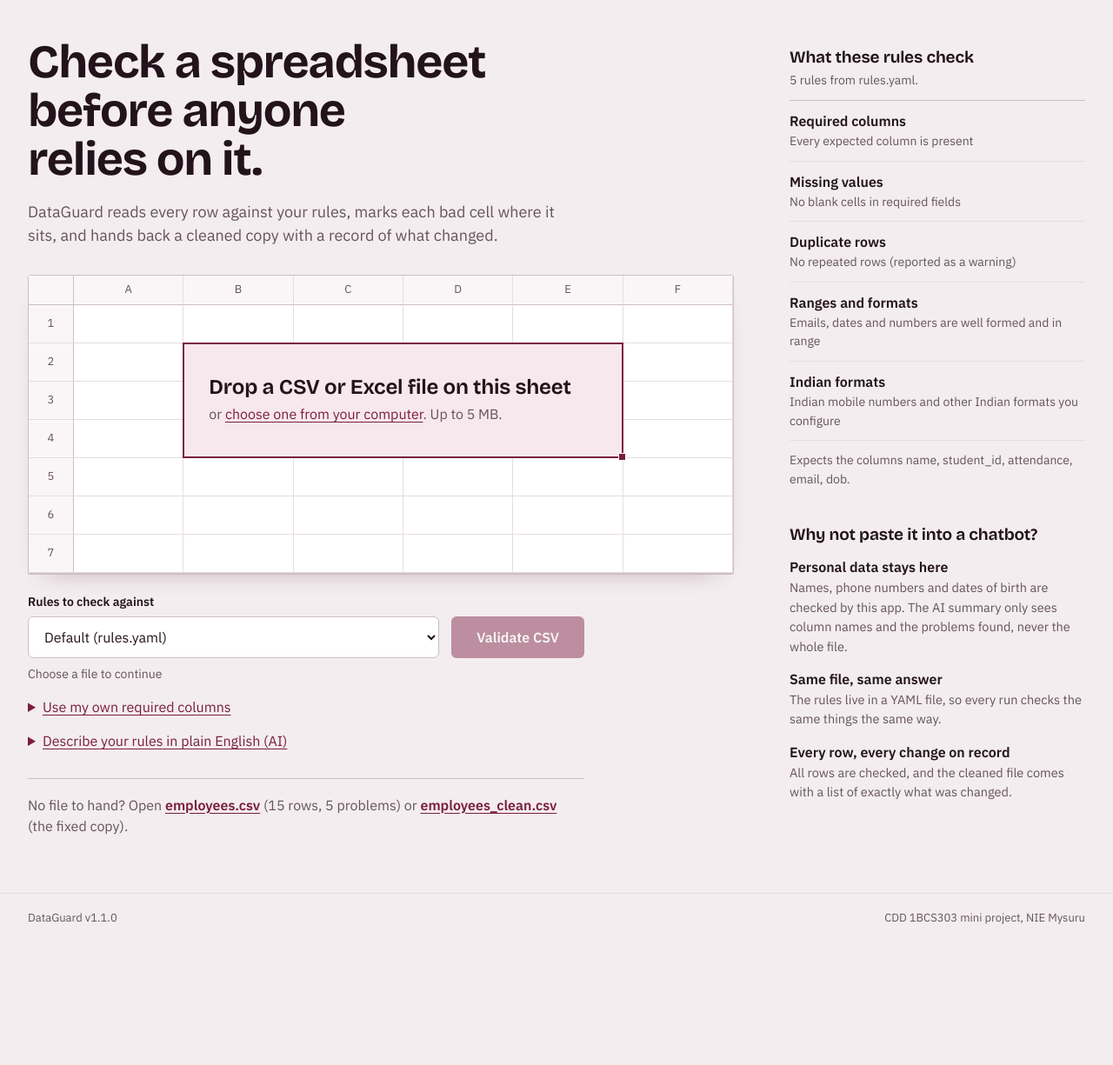
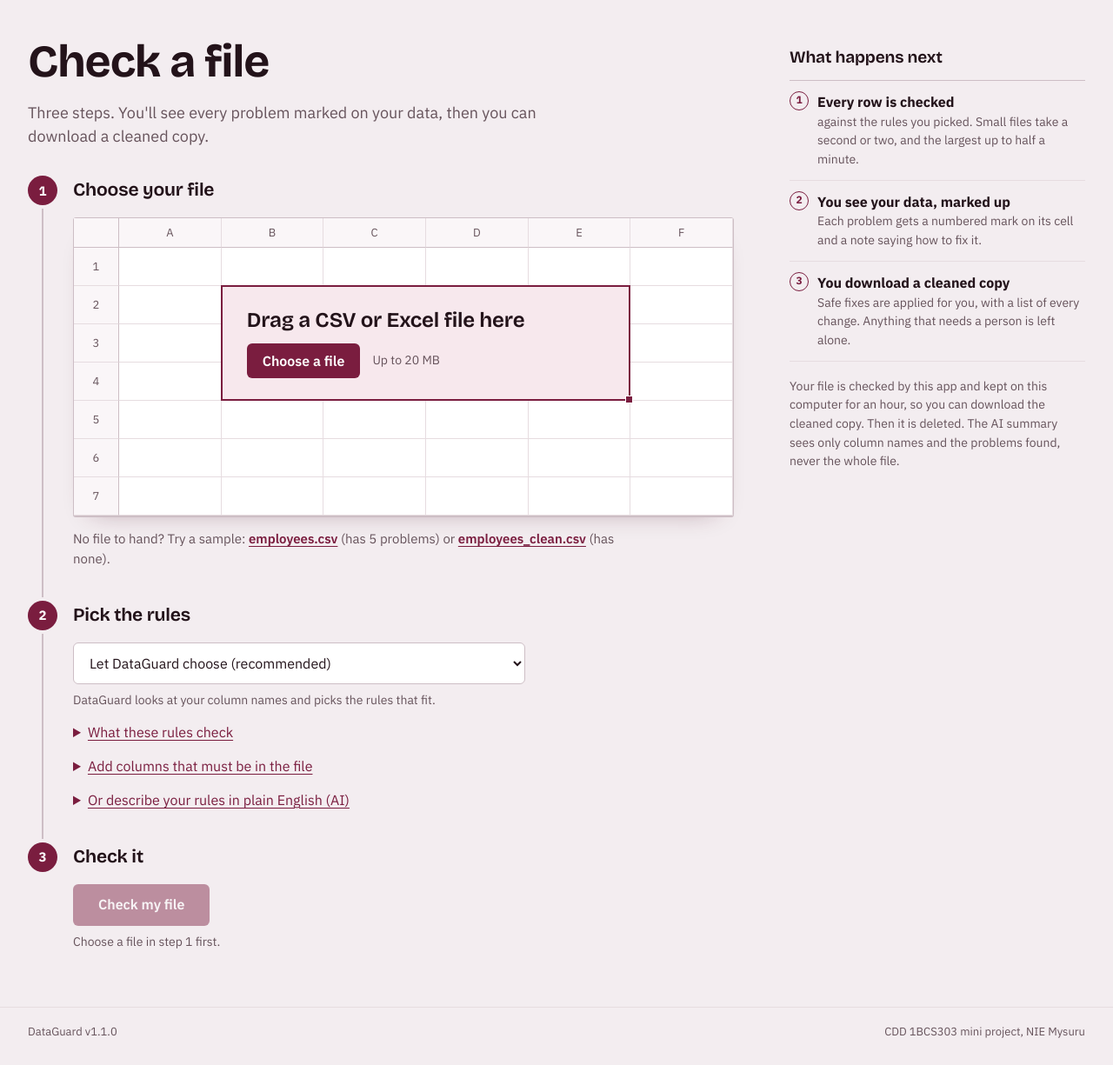
Before and after one commit to 2025csjanakiabhayakumarc-ux/CDD_Project, a Flask app: page /check in a window 1280 px wide. Shown: the part 52-1277 px from the top of the page at 87% size. Before the commit the page ends 1115 px from the top, so only its background shows below. Run offline with Flask 3, Linux system fonts and the light colour scheme.

Commit message:
feat(upload): three-step upload page, 20 MB limit, downloads that work
The upload page is now three numbered steps (choose file, pick rules, check), defaults to auto-detected rules, and its sidebar explains what happens next.

Downloads of the cleaned CSV failed for any file over a few KB: the upload was stored in the session cookie, which browsers drop above about 4 KB. It is now kept in a temporary folder for an hour, with only a random id in the cookie. Page wording says so.

Upload limit raised from 5 MB to 20 MB (DATAGUARD_MAX_UPLOAD_MB), shown on the page and in errors.

```diff
--- a/src/webapp/app.py
+++ b/src/webapp/app.py
@@ -8,6 +8,10 @@ or:
 from __future__ import annotations
 
 import os
+import re
+import secrets
+import tempfile
+import time
 from pathlib import Path
 
 from dotenv import load_dotenv
@@ -18,6 +22,13 @@ from . import service
 load_dotenv()
 
 ALLOWED_SUFFIXES = (".csv", ".tsv", ".txt", ".xlsx")
+MAX_UPLOAD_MB = int(os.environ.get("DATAGUARD_MAX_UPLOAD_MB", "20"))
+# The last upload is kept on disk so "Download cleaned CSV" can use it. It used to sit in
+# the session cookie, but browsers drop cookies over about 4 KB, so downloads failed for
+# any real file. Only a random id goes in the cookie now.
+UPLOAD_DIR = Path(tempfile.gettempdir()) / "dataguard_uploads"
+KEEP_SECONDS = 60 * 60
+_UPLOAD_ID = re.compile(r"^[A-Za-z0-9_-]{20,64}$")
 _ROOT = Path(__file__).resolve().parents[2]
 _TEMPLATES_DIR = _ROOT / "templates_rules"
 # One-click sample files on the upload page: name -> (file in samples/, rule template)
@@ -25,6 +36,34 @@ SAMPLES = {
     "employees": ("employees.csv", "employees"),
     "employees_clean": ("employees_clean.csv", "employees"),
 }
+
+
+def _keep_upload(file_data: bytes) -> str:
+    """Save an upload for the download links and return its id. Old uploads are deleted."""
+    UPLOAD_DIR.mkdir(parents=True, exist_ok=True)
+    cutoff = time.time() - KEEP_SECONDS
+    for old in UPLOAD_DIR.glob("*.bin"):
+        try:
+            if old.stat().st_mtime < cutoff:
+                old.unlink()
+        except OSError:
+            pass  # another request removed it first
+    upload_id = secrets.token_urlsafe(24)
+    (UPLOAD_DIR / f"{upload_id}.bin").write_bytes(file_data)
+    return upload_id
+
+
+def _kept_upload(upload_id: str | None) -> bytes | None:
+    """The saved upload for this id, or None if it is missing, expired or the id is bad."""
+    if not upload_id or not _UPLOAD_ID.match(upload_id):
+        return None
+    path = UPLOAD_DIR / f"{upload_id}.bin"
+    try:
+        if path.stat().st_mtime < time.time() - KEEP_SECONDS:
+            return None
+        return path.read_bytes()
+    except OSError:
+        return None
 
 
 def _describe(config_path: Path) -> dict:
@@ -39,15 +78,15 @@ def _describe(config_path: Path) -> dict:
 
 
 def _rule_sets() -> list[dict]:
-    """The choices in the "Rule template" menu. The first one is selected by default."""
-    sets = [{"value": "default", "label": "Default (rules.yaml)", "source": "rules.yaml",
+    """The choices in the "Pick the rules" menu. The upload page selects "auto" first."""
+    sets = [{"value": "default", "label": "Student records (rules.yaml)", "source": "rules.yaml",
              **_describe(service._config_path())}]
     if _TEMPLATES_DIR.is_dir():
         for path in sorted(_TEMPLATES_DIR.glob("*.yaml")):
             label = path.stem.replace("_", " ").title()
             sets.append({"value": path.stem, "label": label, "source": f"the {label} template",
                          "path": str(path), **_describe(path)})
-    sets.append({"value": "auto", "label": "Auto-detect from my file",
+    sets.append({"value": "auto", "label": "Let DataGuard choose from my columns",
                  "source": "rules picked from your file's columns",
                  "columns": [], "rules": list(service.RULE_NAMES)})
     return sets
@@ -55,14 +94,14 @@ def _rule_sets() -> list[dict]:
 
 def create_app() -> Flask:
     app = Flask(__name__)
-    app.config["MAX_CONTENT_LENGTH"] = 5 * 1024 * 1024  # 5 MB
+    app.config["MAX_CONTENT_LENGTH"] = MAX_UPLOAD_MB * 1024 * 1024
     app.secret_key = os.environ.get("SECRET_KEY", "dataguard-dev-key")
 
     @app.context_processor
     def ai_flag():
         # With a Gemini key, the summary sends column names and the problems found
         # (never the file itself), so the privacy wording on the pages changes.
-        return {"ai_on": bool(os.environ.get("GEMINI_API_KEY"))}
+        return {"ai_on": bool(os.environ.get("GEMINI_API_KEY")), "max_mb": MAX_UPLOAD_MB}
 
     def upload_page(error: str = "", status: int = 200):
         # Leave out "path" so server file paths are not written into the page.
@@ -125,7 +164,8 @@ def create_app() -> Flask:
         from src.ai.summary import summarise
         ai_summary = summarise(report)
 
-        session["last_upload"] = file_data
+        session.pop("last_upload", None)  # cookies from before this change held the whole file
+        session["upload_id"] = _keep_upload(file_data)
         session["last_filename"] = filename
         rule_source = "your plain-English rules (AI)" if ai_config else rule_set["source"]
         return render_template("report.html", report=report, rule_source=rule_source,
@@ -134,14 +174,16 @@ def create_app() -> Flask:
 
     @app.errorhandler(413)
     def too_big(_error):
-        return upload_page("That file is bigger than 5 MB. Please upload a smaller file.", 413)
+        return upload_page(f"That file is bigger than {MAX_UPLOAD_MB} MB. Please upload a smaller file.", 413)
+
+    no_file = "No file to clean. Files are kept for an hour after checking, so please check it again."
 
     @app.get("/download-cleaned")
     def download_cleaned():
-        file_data = session.get("last_upload")
+        file_data = _kept_upload(session.get("upload_id"))
         filename = session.get("last_filename", "data.csv")
         if not file_data:
-            return upload_page("No file to clean. Please upload a file first.", 400)
+            return upload_page(no_file, 400)
         cleaned_csv, _summary, _log = service.get_cleaned_csv(file_data)
         stem = filename.rsplit(".", 1)[0] if "." in filename else filename
         return Response(
@@ -152,10 +194,10 @@ def create_app() -> Flask:
 
     @app.get("/download-changes")
     def download_changes():
-        file_data = session.get("last_upload")
+        file_data = _kept_upload(session.get("upload_id"))
         filename = session.get("last_filename", "data.csv")
         if not file_data:
-            return upload_page("No file to clean. Please upload a file first.", 400)
+            return upload_page(no_file, 400)
         _csv, _summary, log = service.get_cleaned_csv(file_data)
         changes_csv = service.get_changes_csv(log)
         stem = filename.rsplit(".", 1)[0] if "." in filename else filename
--- a/src/webapp/static/app.js
+++ b/src/webapp/static/app.js
@@ -63,7 +63,9 @@
 
     var setReady = function (ready) {
       submit.disabled = !ready;
-      help.textContent = ready ? "Ready to check." : "Choose a file to continue";
+      help.textContent = ready ? "Ready. Most files take a few seconds." : "Choose a file in step 1 first.";
+      var step = $("step-file");
+      if (step) step.classList.toggle("is-done", ready);
     };
     setReady(false);
 
@@ -143,7 +145,7 @@
     // Coming back with the browser's Back button must not leave the button stuck.
     window.addEventListener("pageshow", function () {
       submit.classList.remove("is-busy");
-      submit.querySelector(".btn-label").textContent = "Validate CSV";
+      submit.querySelector(".btn-label").textContent = "Check my file";
     });
   }
 
--- a/src/webapp/static/style.css
+++ b/src/webapp/static/style.css
@@ -159,7 +159,34 @@ select:hover, input[type="text"]:hover { border-color: var(--ink); }
 .dropzone.has-file .dropzone-title { font-size: 19px; }
 .peek-foot { padding: 10px 18px; font-size: 13px; color: var(--ink-2); border-top: 1px solid var(--line); }
 
-.control-row { display: grid; grid-template-columns: minmax(0, 1fr) auto; gap: 14px; align-items: end; margin-top: 22px; max-width: 640px; }
+/* Three numbered steps: file, rules, check. A line joins the numbers so the order reads at a glance. */
+.upload-main h1 { font-size: clamp(36px, 4.4vw, 52px); }
+.form-steps { list-style: none; margin: 0; padding: 0; }
+.form-step { position: relative; padding: 0 0 36px 52px; }
+.form-step::before { content: ""; position: absolute; left: 16px; top: 38px; bottom: 4px; width: 2px; background: var(--line-strong); }
+.form-step:last-child { padding-bottom: 0; }
+.form-step:last-child::before { display: none; }
+.step-title { display: flex; align-items: center; min-height: 34px; margin: 0 0 14px; font: 650 21px/1.2 var(--display); letter-spacing: -0.01em; }
+.step-title label { cursor: pointer; }
+.step-num { position: absolute; left: 0; top: 0; width: 34px; height: 34px; display: grid; place-items: center; border-radius: 50%;
+  background: var(--btn); color: #fff; font: 700 15px/1 var(--body); }
+.form-step.is-done .step-num { background: var(--ok); color: var(--sheet); font-size: 0; }
+.form-step.is-done .step-num::after { content: "✓"; font-size: 16px; }
+#step-rules select { max-width: 520px; }
+.pick-btn { display: inline-flex; align-items: center; min-height: 40px; padding: 0 18px; border-radius: 6px; background: var(--btn); color: #fff; font-weight: 600; }
+.dropzone:hover .pick-btn { background: var(--btn-hover); }
+.drop-limit { margin-left: 10px; font-size: 14px; }
+#drop-sub { display: flex; align-items: center; flex-wrap: wrap; gap: 4px; margin-top: 8px; }
+.dropzone.has-file #drop-sub { margin-top: 0; }
+.form-step .samples { margin-top: 14px; padding-top: 0; border-top: 0; font-size: 15px; }
+.rules-peek .rule-list { margin-top: 10px; }
+.next-list { list-style: none; counter-reset: next; margin: 14px 0 0; padding: 0; border-top: 1px solid var(--line-strong); }
+.next-list li { counter-increment: next; position: relative; padding: 12px 0 12px 32px; border-bottom: 1px solid var(--line); }
+.next-list li::before { content: counter(next); position: absolute; left: 0; top: 12px; width: 22px; height: 22px; display: grid; place-items: center;
+  border: 1.5px solid var(--wine); border-radius: 50%; color: var(--wine); font-size: 12px; font-weight: 700; }
+.next-list strong { display: block; }
+.next-list span { display: block; font-size: 14px; color: var(--ink-2); }
+.side-note { margin-top: 18px; font-size: 14px; color: var(--ink-2); }
 .helper { margin-top: 8px; font-size: 14px; color: var(--ink-2); }
 .options { margin-top: 14px; max-width: 640px; }
 .options summary, .how summary, .disclosure summary { cursor: pointer; color: var(--wine); text-decoration: underline; text-underline-offset: 3px; width: fit-content; }
--- a/src/webapp/templates/base.html
+++ b/src/webapp/templates/base.html
@@ -21,7 +21,7 @@
       </a>
       <nav class="crumbs" aria-label="Steps">{% block crumbs %}{% endblock %}</nav>
       <div class="topbar-end">
-        <span class="local-note" title="{% if ai_on %}Your file is checked by this app and not stored. The AI summary sees only column names and the problems found.{% else %}Your file is checked by this app. It is not sent to any AI service and is not stored.{% endif %}">Your file stays on this computer</span>
+        <span class="local-note" title="{% if ai_on %}Your file is checked by this app and deleted within an hour. The AI summary sees only column names and the problems found.{% else %}Your file is checked by this app. It is not sent to any AI service and is deleted within an hour.{% endif %}">Your file stays on this computer</span>
         <button class="icon-btn" id="theme-toggle" type="button" aria-label="Switch between light and dark mode">
           <svg viewBox="0 0 24 24" width="16" height="16" aria-hidden="true"><path d="M21 12.8A9 9 0 1 1 11.2 3a7 7 0 0 0 9.8 9.8Z" fill="currentColor"/></svg>
         </button>
--- a/src/webapp/templates/error.html
+++ b/src/webapp/templates/error.html
@@ -13,7 +13,7 @@
     <li>The file ends in .csv or .xlsx. In Excel or Sheets, choose <em>Save as</em> and pick CSV.</li>
     <li>It opens in Excel or Google Sheets without a warning.</li>
     <li>The first row holds the column names.</li>
-    <li>The file is not empty and is under 5 MB.</li>
+    <li>The file is not empty and is under {{ max_mb }} MB.</li>
   </ul>
   <div class="error-actions">
     <a class="btn btn-primary" href="{{ url_for('index') }}">Try another file</a>
--- a/src/webapp/templates/index.html
+++ b/src/webapp/templates/index.html
@@ -5,8 +5,8 @@
 {% block content %}
 <div class="upload-layout">
   <section class="upload-main" aria-labelledby="upload-title">
-    <h1 id="upload-title">Check a spreadsheet before anyone relies on it.</h1>
-    <p class="lead">DataGuard reads every row against your rules, marks each bad cell where it sits, and hands back a cleaned copy with a record of what changed.</p>
+    <h1 id="upload-title">Check a file</h1>
+    <p class="lead">Three steps. You'll see every problem marked on your data, then you can download a cleaned copy.</p>
 
     {% if error %}
     <div class="banner banner-error" role="alert">
@@ -15,6 +15,10 @@
     {% endif %}
 
     <form id="upload-form" method="post" action="{{ url_for('validate') }}" enctype="multipart/form-data">
+      <ol class="form-steps">
+
+        <li class="form-step" id="step-file">
+          <h2 class="step-title"><span class="step-num" aria-hidden="true">1</span>Choose your file</h2>
           <div class="sheet upload-sheet">
             <label class="dropzone" id="dropzone" for="file">
               <input class="visually-hidden" id="file" name="file" type="file" accept=".csv,.tsv,.txt,.xlsx,text/csv,application/vnd.openxmlformats-officedocument.spreadsheetml.sheet" required>
@@ -26,8 +30,8 @@
                 {% for _ in range(6) %}<span class="bs-cell" aria-hidden="true"></span>{% endfor %}
                 {% endfor %}
                 <span class="drop-copy">
-              <span class="dropzone-title" id="drop-title">Drop a CSV or Excel file on this sheet</span>
-              <span class="dropzone-sub" id="drop-sub">or <span class="link-text">choose one from your computer</span>. Up to 5 MB.</span>
+                  <span class="dropzone-title" id="drop-title">Drag a CSV or Excel file here</span>
+                  <span class="dropzone-sub" id="drop-sub"><span class="pick-btn">Choose a file</span> <span class="drop-limit">Up to {{ max_mb }} MB</span></span>
                   <span class="fill-handle" aria-hidden="true"></span>
                 </span>
               </span>
@@ -35,65 +39,68 @@
 
             <div class="file-peek" id="file-peek" hidden>
               <div class="table-scroll"><table class="grid peek-table" id="peek-table"></table></div>
-          <p class="peek-foot"><span id="peek-name" hidden></span><span id="peek-size"></span>, first rows shown.</p>
+              <p class="peek-foot"><span id="peek-name" hidden></span><span id="peek-size"></span>. These are the first rows of your file.</p>
             </div>
           </div>
+          <p class="samples">No file to hand? Try a sample:
+            <a href="{{ url_for('try_sample', name='employees') }}">employees.csv</a> (has 5 problems) or
+            <a href="{{ url_for('try_sample', name='employees_clean') }}">employees_clean.csv</a> (has none).</p>
+        </li>
 
-      <div class="control-row">
-        <div class="field">
-          <label class="field-label" for="template">Rules to check against</label>
-          <select id="template" name="template">
-            {% for s in rule_sets %}
-            <option value="{{ s.value }}"{% if loop.first %} selected{% endif %}>{{ s.label }}</option>
+        <li class="form-step" id="step-rules">
+          <h2 class="step-title"><span class="step-num" aria-hidden="true">2</span><label for="template">Pick the rules</label></h2>
+          <select id="template" name="template" aria-describedby="check-summary">
+            {% for s in rule_sets if s.value == 'auto' %}
+            <option value="auto" selected>Let DataGuard choose (recommended)</option>
             {% endfor %}
+            <optgroup label="Ready-made rule sets">
+              {% for s in rule_sets if s.value != 'auto' %}
+              <option value="{{ s.value }}">{{ s.label }}</option>
+              {% endfor %}
+            </optgroup>
           </select>
-        </div>
-        <button class="btn btn-primary btn-lg" type="submit" id="submit-btn">
-          <span class="btn-label">Validate CSV</span>
-          <span class="spinner" aria-hidden="true"></span>
-        </button>
-      </div>
-      <p class="helper" id="submit-help" aria-live="polite">Choose a file to continue</p>
-
+          <p class="helper" id="check-summary"></p>
+          <details class="options rules-peek">
+            <summary>What these rules check</summary>
+            <ul class="rule-list" id="check-rules"></ul>
+            <p class="expects" id="check-columns"></p>
+          </details>
           <details class="options">
-        <summary>Use my own required columns</summary>
+            <summary>Add columns that must be in the file</summary>
             <label class="field-label" for="required">Column names, separated by commas</label>
             <input id="required" name="required" type="text" placeholder="student_id, name, attendance" autocomplete="off">
           </details>
-
           {% if ai_on %}
           <details class="options">
-        <summary>Describe your rules in plain English (AI)</summary>
+            <summary>Or describe your rules in plain English (AI)</summary>
             <label class="field-label" for="ai_rules">For example: phone must be an Indian mobile, email required, attendance 0 to 100</label>
             <textarea id="ai_rules" name="ai_rules" rows="3" placeholder="phone must be an Indian mobile, email required, salary must be positive"></textarea>
-        <p class="helper">Only this sentence is sent to Gemini, not your file. If the AI can't write valid rules, the rules chosen above are used.</p>
+            <p class="helper">Only this sentence is sent to Gemini, not your file. If the AI can't write valid rules, the rules picked above are used.</p>
           </details>
           {% endif %}
+        </li>
+
+        <li class="form-step" id="step-go">
+          <h2 class="step-title"><span class="step-num" aria-hidden="true">3</span>Check it</h2>
+          <button class="btn btn-primary btn-lg" type="submit" id="submit-btn">
+            <span class="btn-label">Check my file</span>
+            <span class="spinner" aria-hidden="true"></span>
+          </button>
+          <p class="helper" id="submit-help" aria-live="polite">Choose a file in step 1 first.</p>
+        </li>
+      </ol>
     </form>
-
-    <p class="samples">No file to hand? Open
-      <a href="{{ url_for('try_sample', name='employees') }}">employees.csv</a> (15 rows, 5 problems) or
-      <a href="{{ url_for('try_sample', name='employees_clean') }}">employees_clean.csv</a> (the fixed copy).</p>
   </section>
 
-  <aside class="upload-side">
-    <section aria-labelledby="checks-title">
-      <h2 id="checks-title" class="side-title">What these rules check</h2>
-      <p class="muted" id="check-summary"></p>
-      <ul class="rule-list" id="check-rules"></ul>
-      <p class="expects" id="check-columns"></p>
-    </section>
-
-    <section aria-labelledby="why-title">
-      <h2 id="why-title" class="side-title">Why not paste it into a chatbot?</h2>
-      <dl class="why">
-        <dt>Personal data stays here</dt>
-        <dd>Names, phone numbers and dates of birth are checked by this app. {% if ai_on %}The AI summary only sees column names and the problems found, never the whole file.{% else %}Nothing is sent to an AI service.{% endif %}</dd>
-        <dt>Same file, same answer</dt>
-        <dd>The rules live in a YAML file, so every run checks the same things the same way.</dd>
-        <dt>Every row, every change on record</dt>
-        <dd>All rows are checked, and the cleaned file comes with a list of exactly what was changed.</dd>
-      </dl>
+  <aside class="upload-side" aria-labelledby="next-title">
+    <section>
+      <h2 id="next-title" class="side-title">What happens next</h2>
+      <ol class="next-list">
+        <li><strong>Every row is checked</strong><span>against the rules you picked. Small files take a second or two, and the largest up to half a minute.</span></li>
+        <li><strong>You see your data, marked up</strong><span>Each problem gets a numbered mark on its cell and a note saying how to fix it.</span></li>
+        <li><strong>You download a cleaned copy</strong><span>Safe fixes are applied for you, with a list of every change. Anything that needs a person is left alone.</span></li>
+      </ol>
+      <p class="side-note">Your file is checked by this app and kept on this computer for an hour, so you can download the cleaned copy. Then it is deleted. {% if ai_on %}The AI summary sees only column names and the problems found, never the whole file.{% else %}Nothing is sent to an AI service.{% endif %}</p>
     </section>
   </aside>
 </div>
```
Also changed, not shown: tests/test_webapp.py (+28 -1 lines), CHANGELOG.md. Lines whose indentation alone changed are shown as unchanged.
